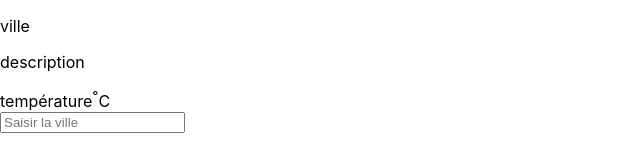
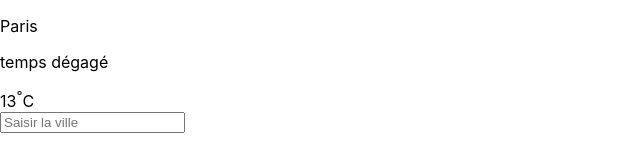
Before and after one commit to HeleneLoriot/weather-widget-react, a React (Create React App) app: page / in a window 1280 px wide. Shown: the top 161 px of the page, without its empty margins (0-640 px from the left). Built offline with nearby package versions, Linux system fonts and the light colour scheme.

Commit message:
props hydrate components with static datas and input is controlled

```diff
--- a/package.json
+++ b/package.json
@@ -6,6 +6,7 @@
     "@testing-library/jest-dom": "^5.11.4",
     "@testing-library/react": "^11.1.0",
     "@testing-library/user-event": "^12.1.10",
+    "axios": "^0.24.0",
     "react": "^17.0.2",
     "react-dom": "^17.0.2",
     "react-scripts": "4.0.3",
--- a/src/components/App/App.js
+++ b/src/components/App/App.js
@@ -1,3 +1,5 @@
+import { useState } from 'react';
+
 // components
 import SearchBar from '../SearchBar';
 import WeatherWidget from '../WeatherWidget';
@@ -6,11 +8,16 @@ import WeatherWidget from '../WeatherWidget';
 import './style.scss';
 
 function App() {
+  // state
+  const [city, setCity] = useState();
+  const [inputValue, setInputValue] = useState('');
+
+
   return (
     <div className="app">
       <div className="container">
-        <WeatherWidget />
-        <SearchBar />
+        <WeatherWidget city={city}/>
+        <SearchBar value={inputValue} setValue={setInputValue} onSubmitForm={setCity}/>
       </div>
     </div>
   );
--- a/src/components/SearchBar/index.js
+++ b/src/components/SearchBar/index.js
@@ -1,18 +1,35 @@
+import PropTypes from 'prop-types';
+
 // style
 import './style.scss';
 
-export default function SearchBar() {
+export default function SearchBar({ value, setValue, onSubmitForm}) {
+
+    const handlesubmit = (event) => {
+        event.preventDefault();
+        // set city with input value
+        onSubmitForm(value);
+        // empty input text
+        setValue('');
+    }
+
     return (
         <div className="searchBar">
-            <form className="form">
+            <form onSubmit={handlesubmit} className="form">
                 <input
                 className="form__input"
                 type="text"
                 placeholder="Saisir la ville"
-                value=""
-                onChange={(event) => console.log(event.target.value)}
+                value={value}
+                onChange={(event) => setValue(event.target.value)}
                 />
             </form>
         </div>
     );
 }
+
+SearchBar.propTypes = {
+    value: PropTypes.string.isRequired,
+    setValue: PropTypes.func.isRequired,
+    onSubmitForm: PropTypes.func.isRequired,
+};
--- a/src/components/WeatherWidget/index.js
+++ b/src/components/WeatherWidget/index.js
@@ -1,14 +1,29 @@
+import { useState } from 'react';
+import PropTypes from 'prop-types';
+
 // style
 import './style.scss';
 
-export default function WeatherWidget() {
+export default function WeatherWidget({ city}) {
+  // local state
+  const [description, setDescscription] = useState('temps dégagé');
+  const [temperature, setTemperature] = useState('13');
+
   return (
     <div className="weather-widget">
         <div className="weather-widget__infos">
-          <p className="weather-widget__city">ville</p>
-          <p className="weather-widget__description">description</p>
+          <p className="weather-widget__city">{city}</p>
+          <p className="weather-widget__description">{description}</p>
         </div>
-      <div className="weather-widget__temperature">température<sup>°</sup>C</div>
+      <div className="weather-widget__temperature">{temperature}<sup>°</sup>C</div>
     </div>
   );
 }
+
+WeatherWidget.propTypes = {
+  city: PropTypes.string,
+};
+
+WeatherWidget.defaultProps = {
+  city: 'Paris',
+};
```
Also changed, not shown: 1 other file (tests, documents, lock files or other folders).
